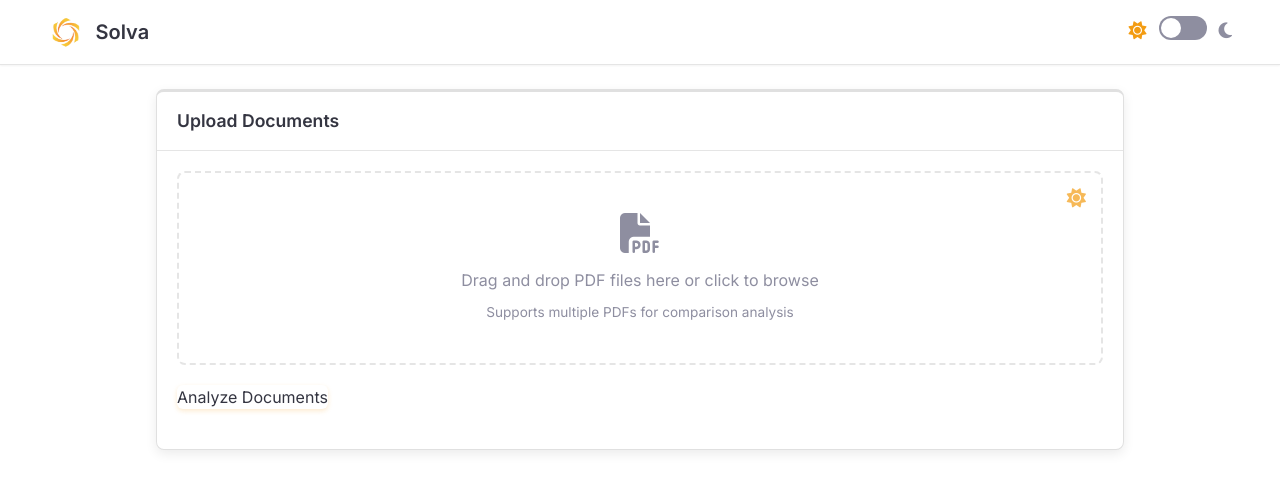
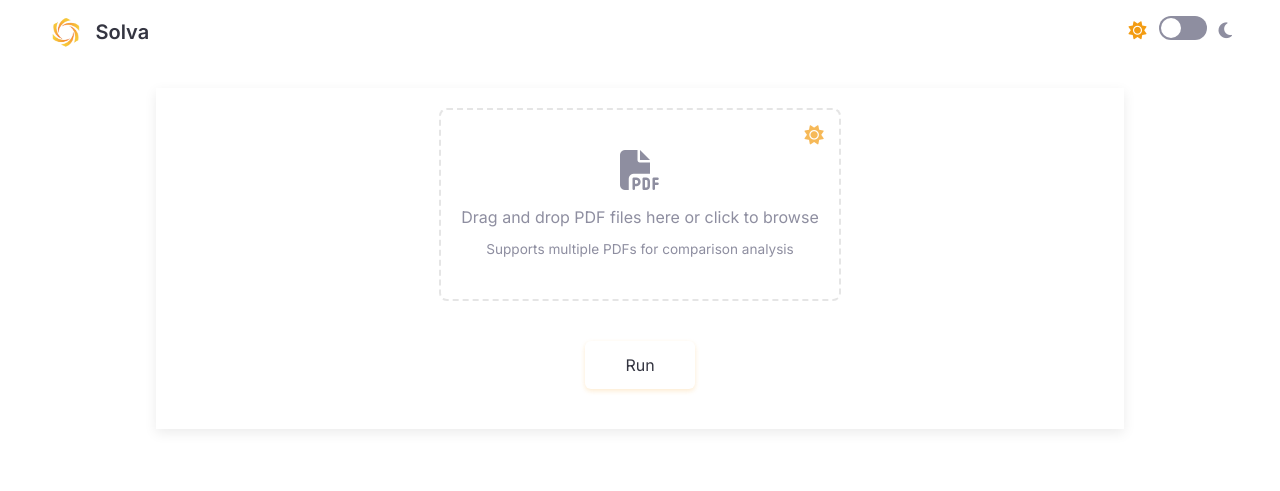
Before and after one commit to anshulchahar/docanalyze, a Flask app: page / in a window 1280 px wide. Shown: the top 491 px of the page. Run offline with Flask 3, Linux system fonts and the light colour scheme; some libraries are stand-ins or nearby versions.

Commit message:
feat: simplify card styles and update button label for clarity

```diff
--- a/static/css/style.css
+++ b/static/css/style.css
@@ -120,13 +120,12 @@ h1 {
 
 .card {
     background-color: var(--card-background);
-    border: 1px solid var(--card-border);
-    border-radius: 8px;
-    box-shadow: 0 4px 12px var(--card-shadow);
+    border: none;
+    box-shadow: none;
+    border-top: none;
     margin-bottom: 24px;
     overflow: hidden;
     transition: all 0.3s;
-    border-top: 3px solid var(--accent-color);
 }
 
 [data-theme='dark'] .card {
@@ -145,7 +144,7 @@ h1 {
 
 .card-header {
     padding: 16px 20px;
-    border-bottom: 1px solid var(--card-border);
+    border-bottom: none;
     display: flex;
     justify-content: space-between;
     align-items: center;
@@ -163,6 +162,8 @@ h1 {
 /* Form elements */
 .form-group {
     margin-bottom: 20px;
+    display: flex;
+    justify-content: center;
 }
 
 label {
@@ -217,6 +218,12 @@ button:hover {
 button:disabled {
     background-color: var(--secondary-color);
     cursor: not-allowed;
+}
+
+/* Center align the analyze button */
+button[type="submit"] {
+    width: auto;
+    padding: 12px 40px;
 }
 
 /* Drag and Drop Area */
--- a/templates/index.html
+++ b/templates/index.html
@@ -32,7 +32,7 @@
 </head>
 
 <body>
-    <header class="sticky top-0 z-50 bg-background shadow-sm border-b border-card-border w-full">
+    <header class="sticky top-0 z-50 bg-background w-full">
         <div class="w-full px-4 lg:px-8">
             <div class="flex items-center justify-between h-16">
                 <div class="flex items-center gap-3 ml-0 lg:ml-4">
@@ -60,9 +60,6 @@
     <main class="py-6">
         <div class="container mx-auto px-4 max-w-[1000px]">
             <div class="card">
-                <div class="card-header">
-                    <div class="card-title">Upload Documents</div>
-                </div>
                 <div class="card-body">
                     <form id="upload-form">
                         <div class="form-group">
@@ -77,7 +74,7 @@
                             <div class="file-list" id="fileList"></div>
                         </div>
                         <div class="form-group">
-                            <button type="submit" id="analyze-btn">Analyze Documents</button>
+                            <button type="submit" id="analyze-btn">Run</button>
                         </div>
                     </form>
 
```
